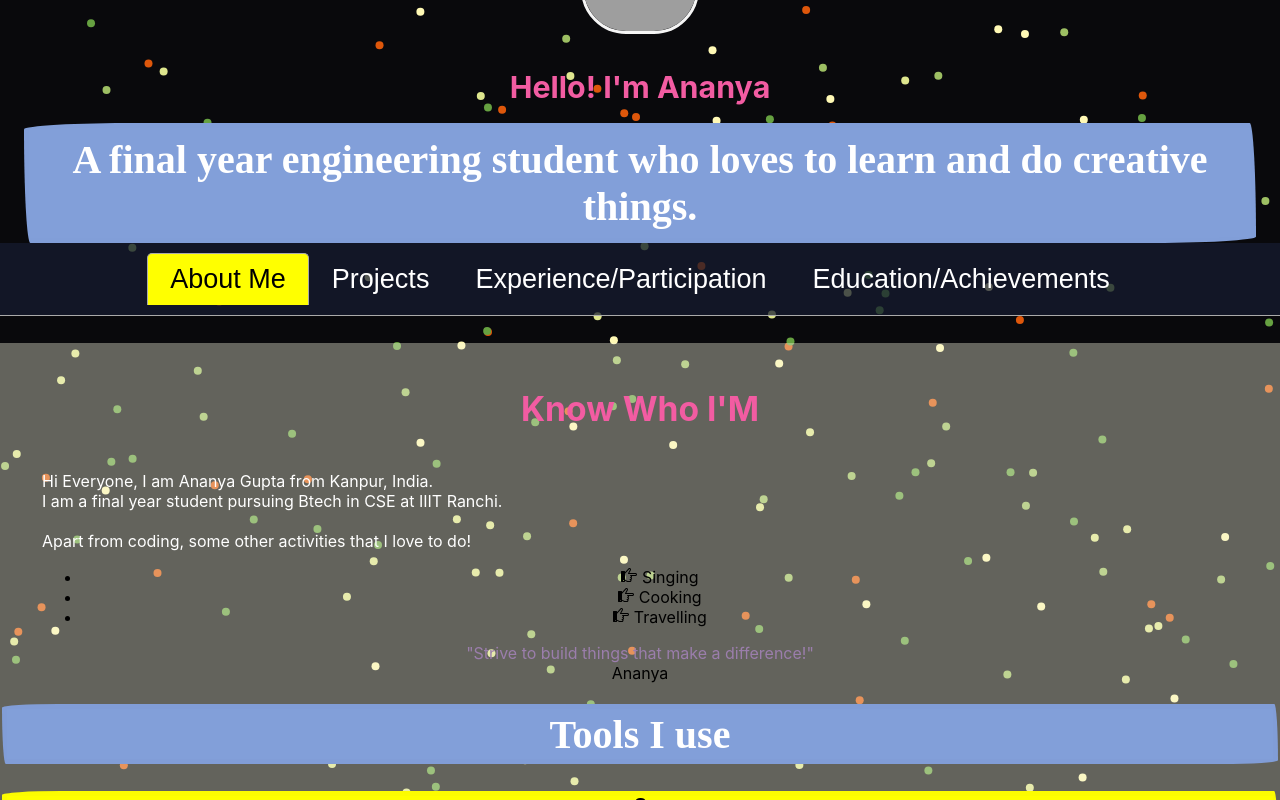
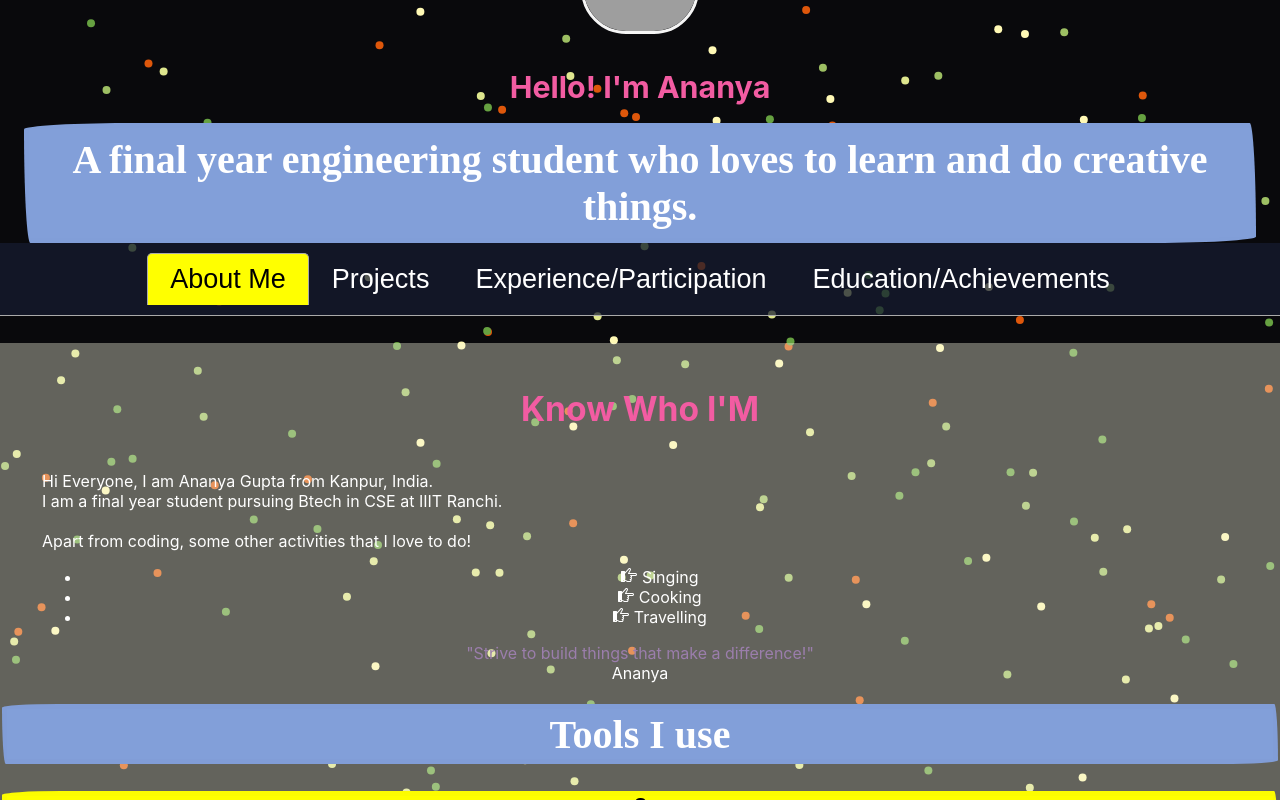
Before and after one commit to ananya8606/Portfolio-website-using-Reactjs, a React (Create React App) app: page / in a window 1280 px wide. Shown: the top 800 px of the page. Built offline with nearby package versions, Linux system fonts and the light colour scheme; grey boxes are pictures that could not be loaded.

Commit message:
Create Tabs.css

```diff
--- a/src/Tabs.css
+++ b/src/Tabs.css
@@ -139,3 +139,9 @@ font-size:40px;
   .rank-section{
     background-color:rgb(255,140,0,0.383);
   }
+.blockquote-footer{
+color:white;
+}
+.about-activity{
+color:white;
+}
```
